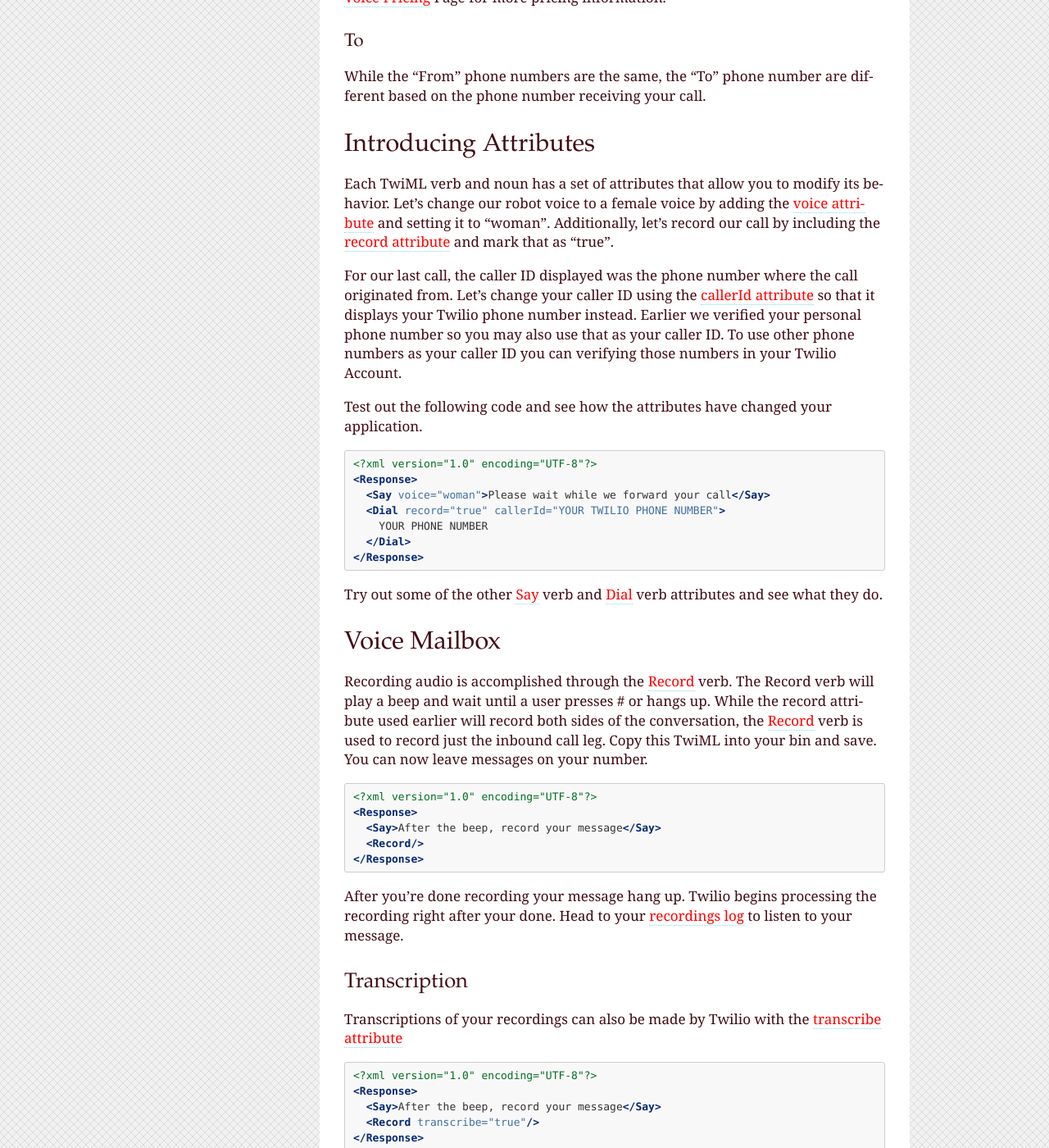
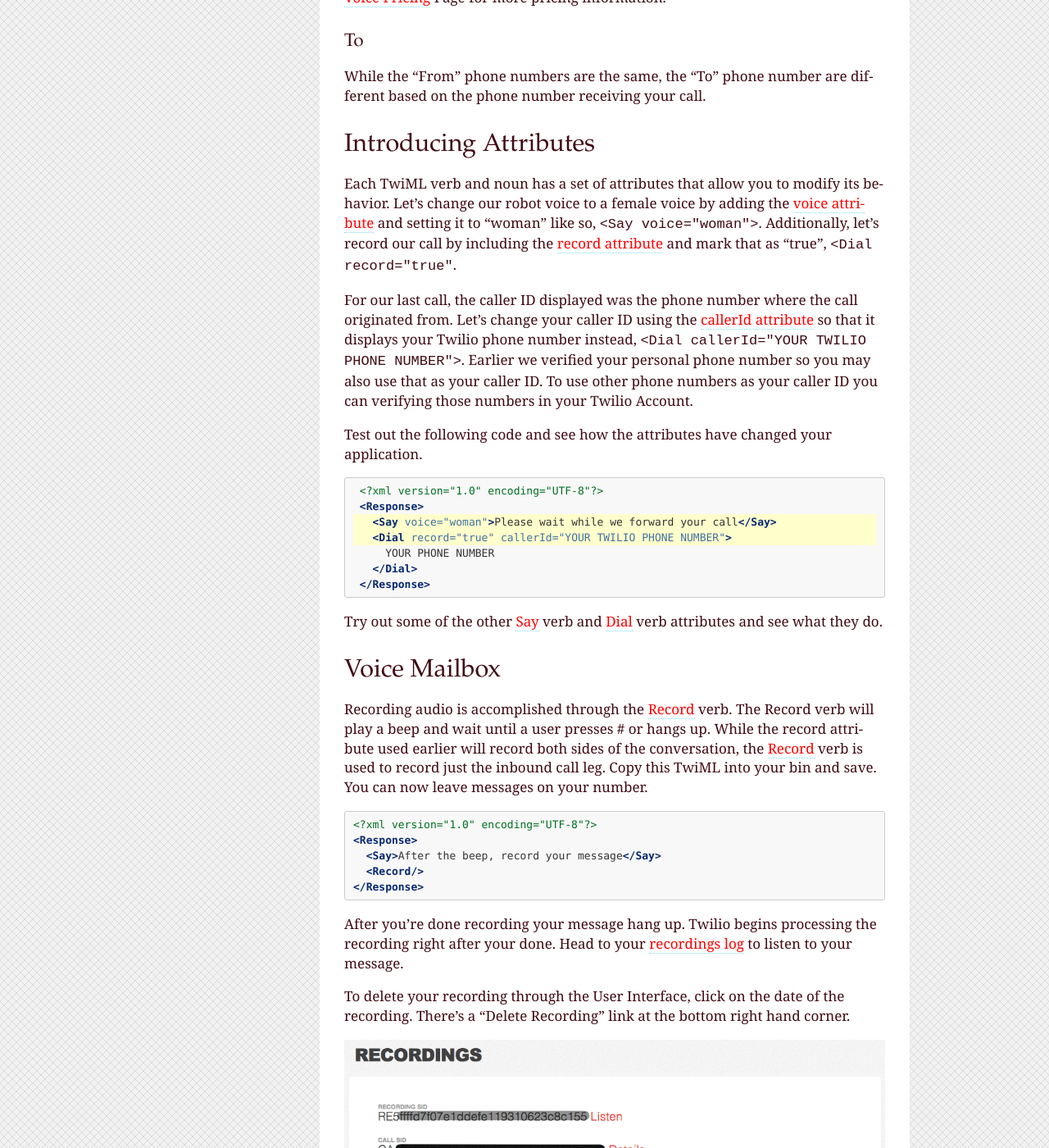
Before and after one commit to twilio/workshop, a Sphinx documentation site: the page built from docs/static_apps.rst, in a window 1280 px wide and 1400 px high, scrolled down 969 px. Shown: the whole window at 82% size. Built offline with Sphinx 7.4.7, drawn with Linux system fonts in a browser that asks for light colours; some of the changed text lies outside the part shown.

Commit message:
Edit bugs

```diff
--- a/docs/static_apps.rst
+++ b/docs/static_apps.rst
@@ -60,23 +60,24 @@ Introducing Attributes
 Each TwiML verb and noun has a set of attributes that allow you to modify its
 behavior. Let's change our robot voice to a female voice by adding the `voice
 attribute <http://www.twilio.com/docs/api/twiml/say#attributes-voice>`_ and
-setting it to "woman". Additionally, let's record our call by including the
-`record attribute
+setting it to "woman" like so, ``<Say voice="woman">``. Additionally, let's
+record our call by including the `record attribute
 <http://www.twilio.com/docs/api/twiml/dial#attributes-record>`_ and mark that
-as "true".
+as "true", ``<Dial record="true"``.
 
 For our last call, the caller ID displayed was the phone number where the call
 originated from. Let's change your caller ID using the `callerId attribute
 <http://www.twilio.com/docs/api/twiml/dial#attributes-caller-id>`_ so that it
-displays your Twilio phone number instead. Earlier we verified your personal
-phone number so you may also use that as your caller ID. To use other phone
-numbers as your caller ID you can verifying those numbers in your Twilio
-Account.
+displays your Twilio phone number instead, ``<Dial callerId="YOUR TWILIO PHONE NUMBER">``.
+Earlier we verified your personal phone number so you may also use that as your
+caller ID. To use other phone numbers as your caller ID you can verifying those
+numbers in your Twilio Account.
 
 Test out the following code and see how the attributes have changed your
 application.
 
 .. code-block:: xml
+   :emphasize-lines: 3-4
 
     <?xml version="1.0" encoding="UTF-8"?>
     <Response>
@@ -111,26 +112,10 @@ recording right after your done. Head to your `recordings log
 <https://www.twilio.com/user/account/log/recordings>`_ to listen to your
 message.
 
-Transcription
-~~~~~~~~~~~~~~
+To delete your recording through the User Interface, click on the date of the
+recording. There's a "Delete Recording" link at the bottom right hand corner.
 
-Transcriptions of your recordings can also be made by Twilio with the
-`transcribe attribute
-<http://www.twilio.com/docs/api/twiml/record#attributes-transcribe>`_
-
-.. code-block:: xml
-
-    <?xml version="1.0" encoding="UTF-8"?>
-    <Response>
-      <Say>After the beep, record your message</Say>
-      <Record transcribe="true"/>
-    </Response>
-
-Rerecord your message. This time record a longer message.
-
-Head over to your `transcription log
-<https://www.twilio.com/user/account/log/transcriptions>`_ to see your
-transcription and listen to your message.
+.. image:: _static/recording.png
 
 
 Private Conference Line
```
Also changed, not shown: docs/custom_twiml.rst (+9 -11 lines), docs/http.rst (+6 -5 lines), docs/_static/recording.png (added).
